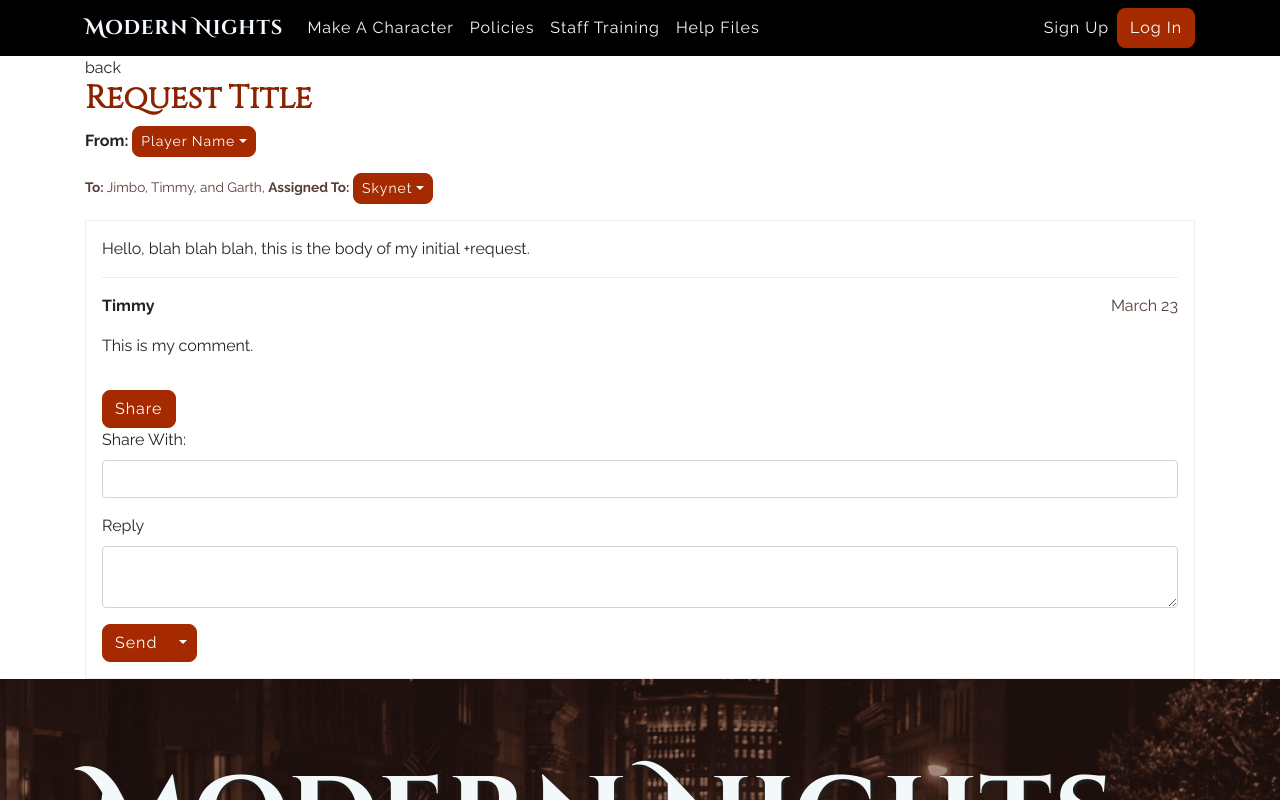
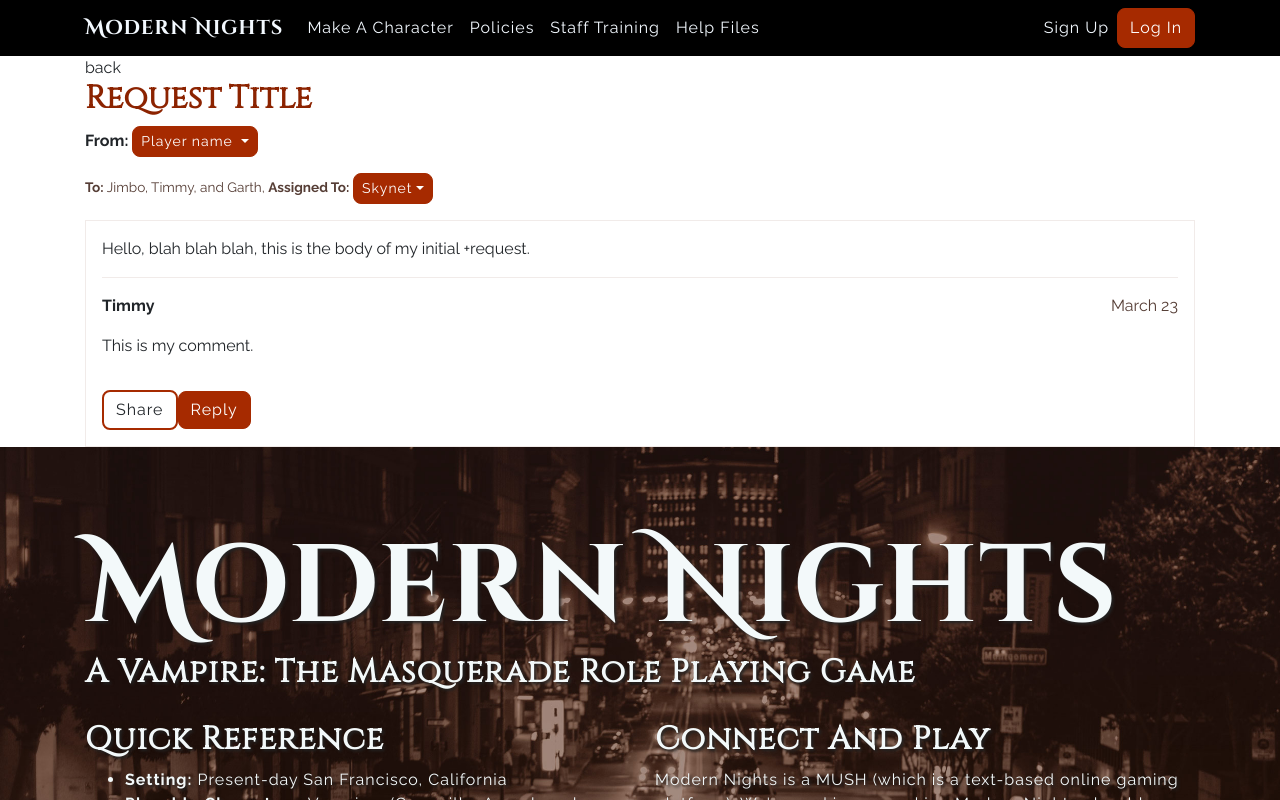
Before and after one commit to marissaconner/modernnightsmush, a React (Create React App) app in the folder sfbynite/: page / in a window 1280 px wide. Shown: the top 800 px of the page. Built offline with nearby package versions, Linux system fonts and the light colour scheme.

Commit message:
Togglable 'share with' to add other users to a job

```diff
--- a/sfbynite/public/modernnights.css
+++ b/sfbynite/public/modernnights.css
@@ -78,6 +78,8 @@ a:hover,
 .btn {
   border-radius: 8px;
   letter-spacing: 1px;
+  cursor: pointer;
+  cursor: hand;
 }
 
 .btn-toolbar .btn {
@@ -87,6 +89,10 @@ a:hover,
 .btn-primary {
   background-color: #a62a00;
   border-color: #a62a00;
+}
+
+.btn-default {
+  border: 2px solid #a62a00;
 }
 .btn-primary:hover {
   background-color: #bf3000;
--- a/sfbynite/src/components/jobs/OpenedRequest.js
+++ b/sfbynite/src/components/jobs/OpenedRequest.js
@@ -17,7 +17,7 @@ const OpenedRequest = () => (
       <p>
         <span className="request-originator">From: </span>
         <Dropdown className="narrow-inline-dropdown">
-          <Dropdown.Toggle size="sm">Player Name</Dropdown.Toggle>
+          <Dropdown.Toggle size="sm">Player name </Dropdown.Toggle>
           <Dropdown.Menu>
             <Dropdown.Item href="#">Another Request Title</Dropdown.Item>
             <Dropdown.Item href="#">Yet More Request Titles</Dropdown.Item>
@@ -41,16 +41,49 @@ const OpenedRequest = () => (
       />
 
       <Form>
-        <Button>Share</Button>
+        <span
+          className="btn btn-default"
+          data-toggle="collapse"
+          data-target="#share-with"
+        >
+          Share
+        </span>
 
-        {/*  Using react-bootstrap here because I will want animations/transitions and so on so I will need to inevitably convert it. */}
-        <Form.Group controlId="share-with">
-          <Form.Label>Share With:</Form.Label>
-          <Form.Control type="text" />
-        </Form.Group>
+        <span
+          className="btn btn-primary"
+          data-toggle="collapse"
+          data-target="#user-reply"
+        >
+          Reply
+        </span>
 
+        <div className="form-group collapse" id="share-with">
+          <label for="cc-list">Share With...</label>
+          <span
+            className="close"
+            data-target="#share-with"
+            data-toggle="collapse"
+          >
+            &times;
+          </span>
+          <input
+            type="text"
+            className="form-control"
+            name="cc-list"
+            id="cc-list"
+          />
+        </div>
+
+        <div id="user-reply" className="collapse">
           <div className="form-group">
             <label for="reply">Reply</label>
+            <span
+              className="close"
+              data-target="#user-reply"
+              data-toggle="collapse"
+            >
+              &times;
+            </span>
             <textarea name="reply" className="form-control" id="reply" />
           </div>
 
@@ -80,6 +113,7 @@ const OpenedRequest = () => (
               </a>
             </div>
           </div>
+        </div>
       </Form>
     </div>
   </div>
```
Lines whose indentation alone changed are shown as unchanged.
